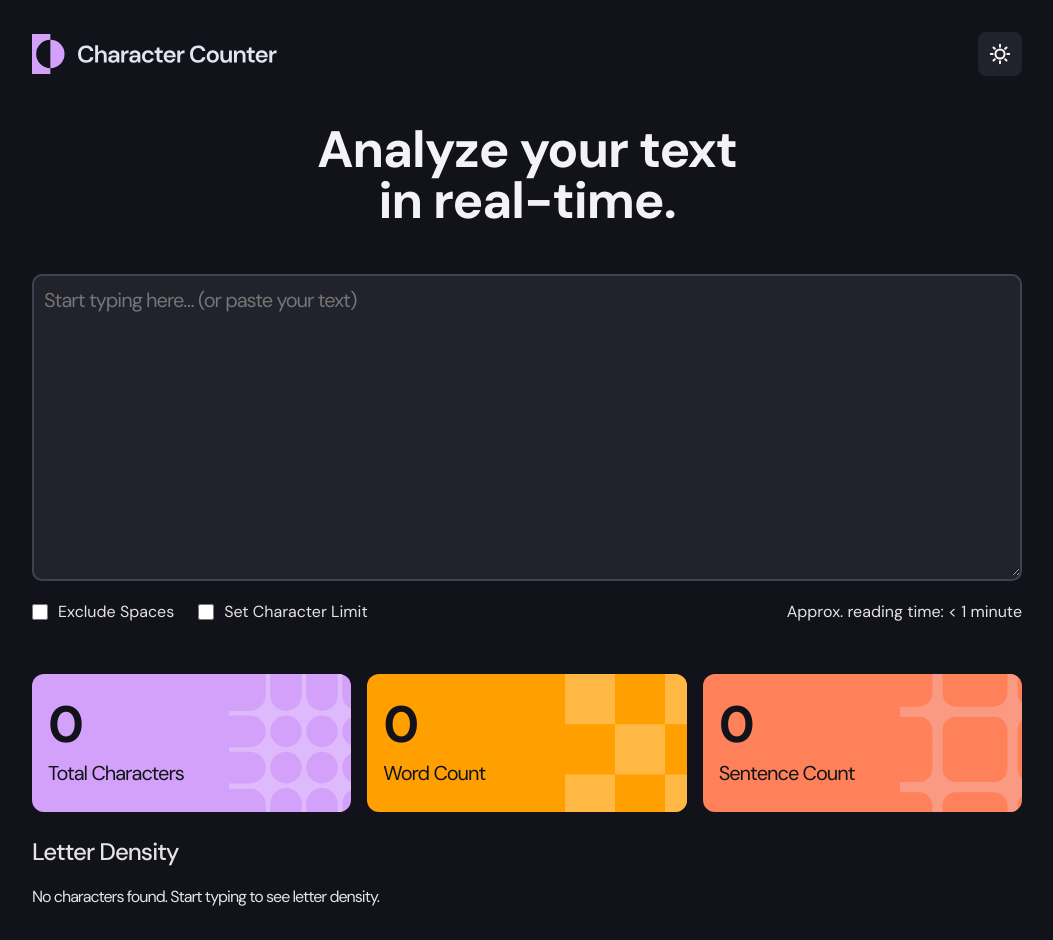
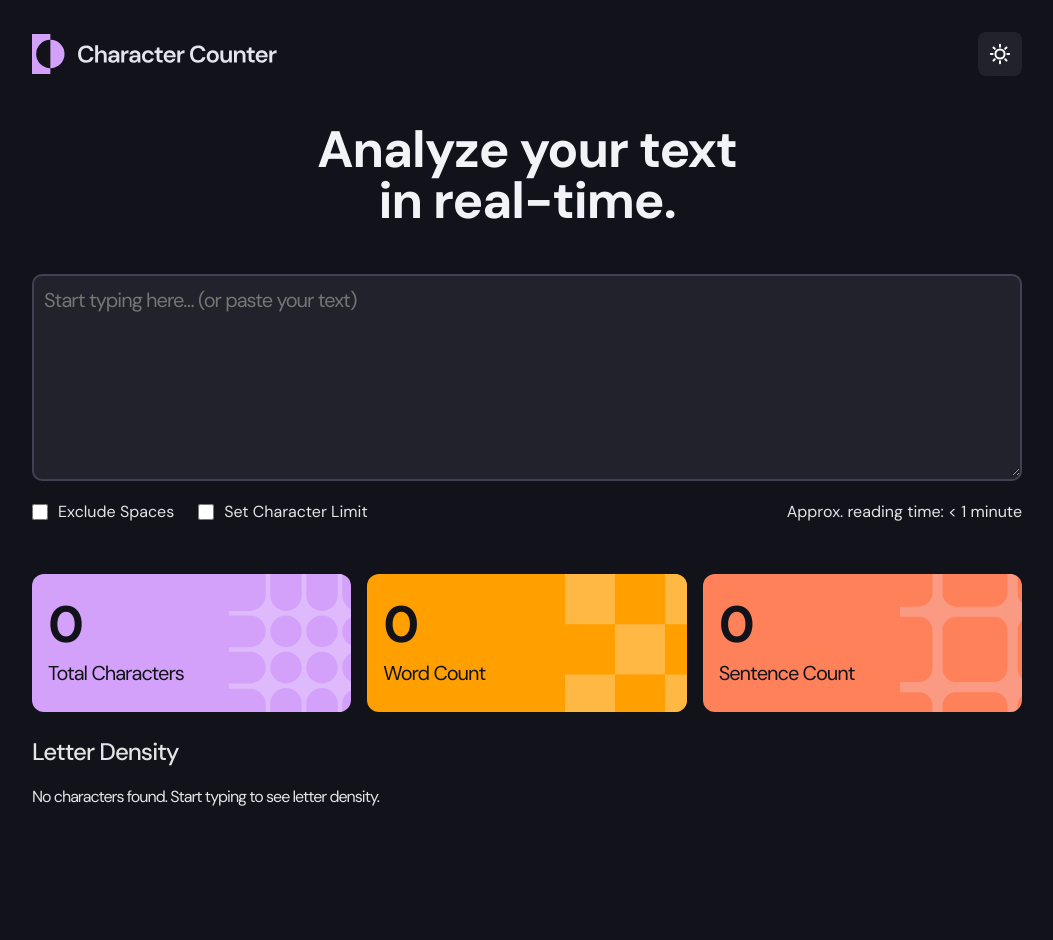
Before and after one commit to amjadsh97/character-counter, a React (Vite) app: page / in a window 1280 px wide. Shown: the whole page, without its empty margins (113-1166 px from the left). After the commit the page ends 840 px from the top, so only its background shows below. Built offline with nearby package versions, Linux system fonts and the light colour scheme.

Commit message:
fix css height

```diff
--- a/src/App.css
+++ b/src/App.css
@@ -129,6 +129,7 @@ label.textarea-wrapper {
 
 .textarea-element textarea {
   width: 100%;
+  height: 200px;
   background-color: transparent;
   padding: 10px;
   color: var(--textarea-text);
```
